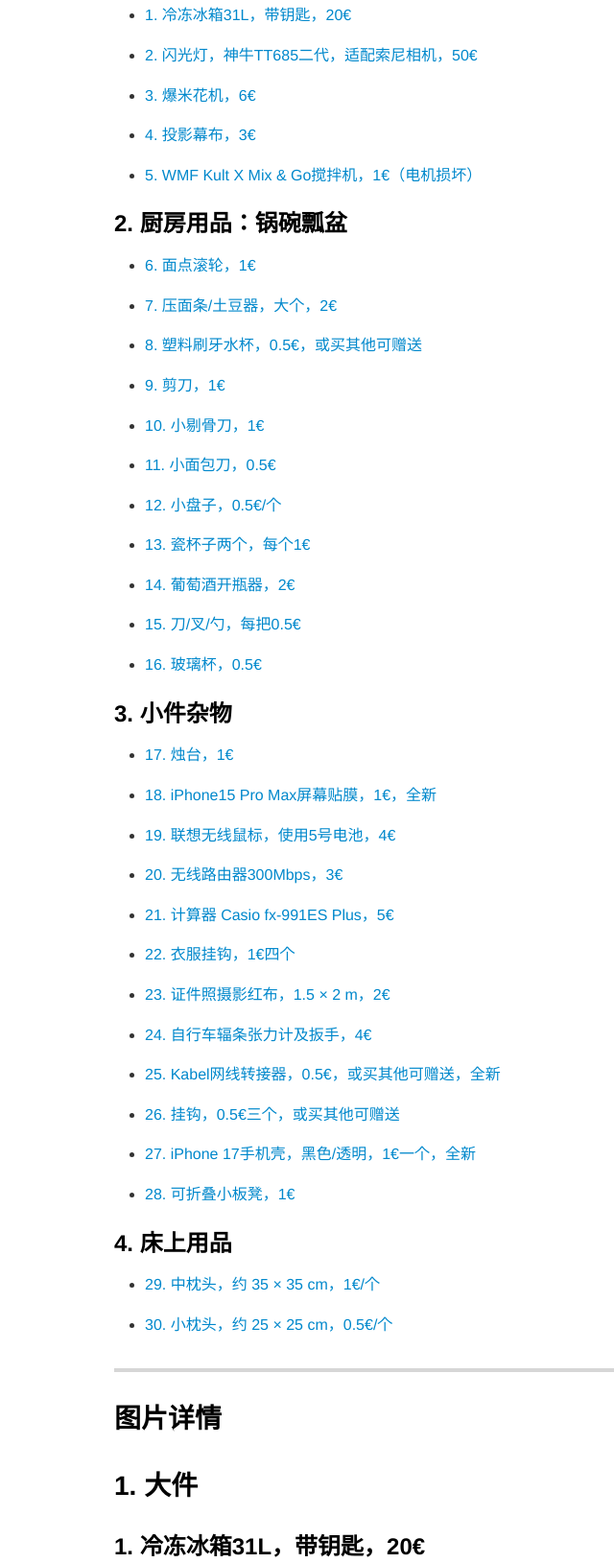
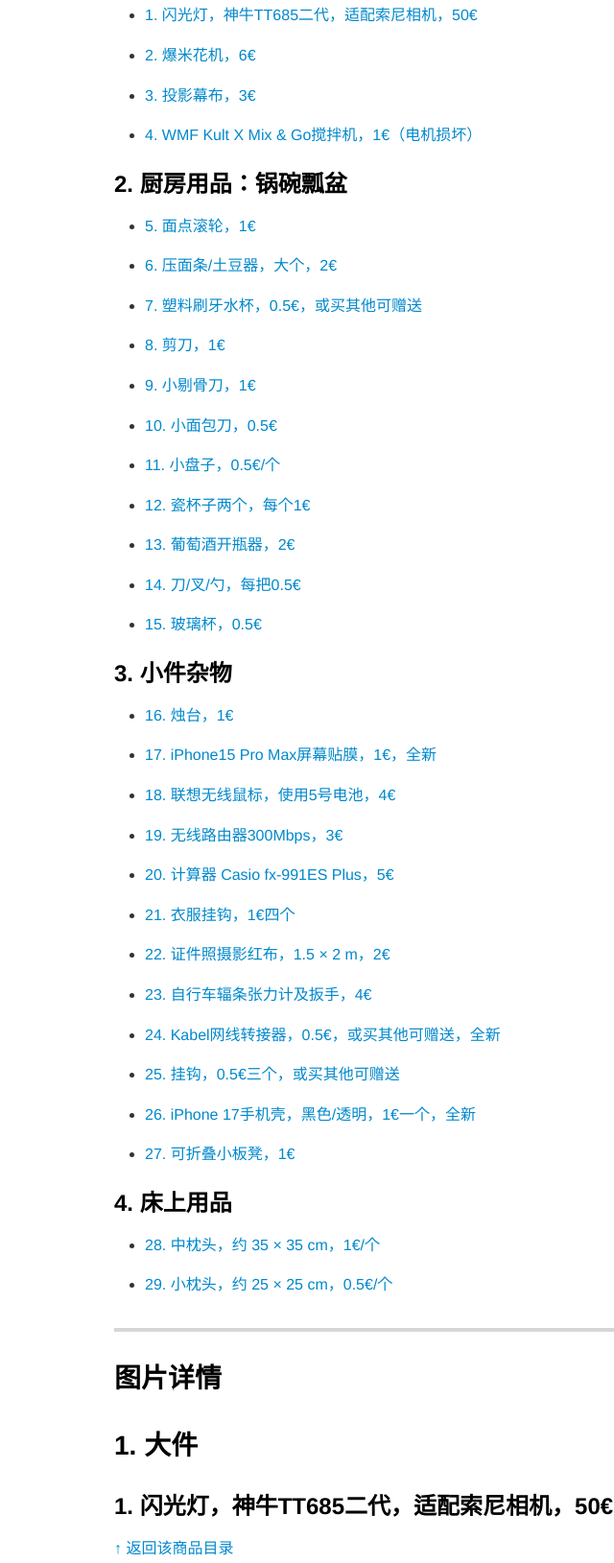
Before and after one commit to SYadda/syadda.github.io, a plain HTML site: page sell/index.html in a window 1280 px wide. Shown: the part 299-1928 px from the top of the page at 96% size, without its empty margins (96-736 px from the left). Drawn offline with Linux system fonts and the light colour scheme.

Commit message:
Remove freezer listing and unused photos, renumber sell catalog

```diff
--- a/sell/index.html
+++ b/sell/index.html
@@ -33,254 +33,245 @@
 <h3 id="1-大件">1. 大件 </h3>
 <p><a id="toc-item-01"></a></p>
 <ul>
-<li><a href="#item-01">1. 冷冻冰箱31L，带钥匙，20€</a></li>
+<li><a href="#item-01">1. 闪光灯，神牛TT685二代，适配索尼相机，50€</a></li>
 </ul>
 <p><a id="toc-item-02"></a></p>
 <ul>
-<li><a href="#item-02">2. 闪光灯，神牛TT685二代，适配索尼相机，50€</a></li>
+<li><a href="#item-02">2. 爆米花机，6€</a></li>
 </ul>
 <p><a id="toc-item-03"></a></p>
 <ul>
-<li><a href="#item-03">3. 爆米花机，6€</a></li>
+<li><a href="#item-03">3. 投影幕布，3€</a></li>
 </ul>
 <p><a id="toc-item-04"></a></p>
+<ul><li><a href="#item-04">4. WMF Kult X Mix &amp; Go搅拌机，1€（电机损坏）</a></li></ul>
+<h3 id="2-厨房用品锅碗瓢盆">2. 厨房用品：锅碗瓢盆 </h3>
+<p><a id="toc-item-05"></a></p>
 <ul>
-<li><a href="#item-04">4. 投影幕布，3€</a></li>
+<li><a href="#item-05">5. 面点滚轮，1€</a></li>
 </ul>
-<p><a id="toc-item-05"></a></p>
-<ul><li><a href="#item-05">5. WMF Kult X Mix &amp; Go搅拌机，1€（电机损坏）</a></li></ul>
-<h3 id="2-厨房用品锅碗瓢盆">2. 厨房用品：锅碗瓢盆 </h3>
 <p><a id="toc-item-06"></a></p>
 <ul>
-<li><a href="#item-06">6. 面点滚轮，1€</a></li>
+<li><a href="#item-06">6. 压面条/土豆器，大个，2€</a></li>
 </ul>
 <p><a id="toc-item-07"></a></p>
 <ul>
-<li><a href="#item-07">7. 压面条/土豆器，大个，2€</a></li>
+<li><a href="#item-07">7. 塑料刷牙水杯，0.5€，或买其他可赠送</a></li>
 </ul>
 <p><a id="toc-item-08"></a></p>
 <ul>
-<li><a href="#item-08">8. 塑料刷牙水杯，0.5€，或买其他可赠送</a></li>
+<li><a href="#item-08">8. 剪刀，1€</a></li>
 </ul>
 <p><a id="toc-item-09"></a></p>
 <ul>
-<li><a href="#item-09">9. 剪刀，1€</a></li>
+<li><a href="#item-09">9. 小剔骨刀，1€</a></li>
 </ul>
 <p><a id="toc-item-10"></a></p>
 <ul>
-<li><a href="#item-10">10. 小剔骨刀，1€</a></li>
+<li><a href="#item-10">10. 小面包刀，0.5€</a></li>
 </ul>
 <p><a id="toc-item-11"></a></p>
 <ul>
-<li><a href="#item-11">11. 小面包刀，0.5€</a></li>
+<li><a href="#item-11">11. 小盘子，0.5€/个</a></li>
 </ul>
 <p><a id="toc-item-12"></a></p>
 <ul>
-<li><a href="#item-12">12. 小盘子，0.5€/个</a></li>
+<li><a href="#item-12">12. 瓷杯子两个，每个1€</a></li>
 </ul>
 <p><a id="toc-item-13"></a></p>
 <ul>
-<li><a href="#item-13">13. 瓷杯子两个，每个1€</a></li>
+<li><a href="#item-13">13. 葡萄酒开瓶器，2€</a></li>
 </ul>
 <p><a id="toc-item-14"></a></p>
 <ul>
-<li><a href="#item-14">14. 葡萄酒开瓶器，2€</a></li>
+<li><a href="#item-14">14. 刀/叉/勺，每把0.5€</a></li>
 </ul>
 <p><a id="toc-item-15"></a></p>
 <ul>
-<li><a href="#item-15">15. 刀/叉/勺，每把0.5€</a></li>
+<li><a href="#item-15">15. 玻璃杯，0.5€</a></li>
 </ul>
+<h3 id="3-小件杂物">3. 小件杂物 </h3>
 <p><a id="toc-item-16"></a></p>
 <ul>
-<li><a href="#item-16">16. 玻璃杯，0.5€</a></li>
+<li><a href="#item-16">16. 烛台，1€</a></li>
 </ul>
-<h3 id="3-小件杂物">3. 小件杂物 </h3>
 <p><a id="toc-item-17"></a></p>
 <ul>
-<li><a href="#item-17">17. 烛台，1€</a></li>
+<li><a href="#item-17">17. iPhone15 Pro Max屏幕贴膜，1€，全新</a></li>
 </ul>
 <p><a id="toc-item-18"></a></p>
 <ul>
-<li><a href="#item-18">18. iPhone15 Pro Max屏幕贴膜，1€，全新</a></li>
+<li><a href="#item-18">18. 联想无线鼠标，使用5号电池，4€</a></li>
 </ul>
 <p><a id="toc-item-19"></a></p>
 <ul>
-<li><a href="#item-19">19. 联想无线鼠标，使用5号电池，4€</a></li>
+<li><a href="#item-19">19. 无线路由器300Mbps，3€</a></li>
 </ul>
 <p><a id="toc-item-20"></a></p>
 <ul>
-<li><a href="#item-20">20. 无线路由器300Mbps，3€</a></li>
+<li><a href="#item-20">20. 计算器 Casio fx-991ES Plus，5€</a></li>
 </ul>
 <p><a id="toc-item-21"></a></p>
 <ul>
-<li><a href="#item-21">21. 计算器 Casio fx-991ES Plus，5€</a></li>
+<li><a href="#item-21">21. 衣服挂钩，1€四个</a></li>
 </ul>
 <p><a id="toc-item-22"></a></p>
 <ul>
-<li><a href="#item-22">22. 衣服挂钩，1€四个</a></li>
+<li><a href="#item-22">22. 证件照摄影红布，1.5 × 2 m，2€</a></li>
 </ul>
 <p><a id="toc-item-23"></a></p>
 <ul>
-<li><a href="#item-23">23. 证件照摄影红布，1.5 × 2 m，2€</a></li>
+<li><a href="#item-23">23. 自行车辐条张力计及扳手，4€</a></li>
 </ul>
 <p><a id="toc-item-24"></a></p>
 <ul>
-<li><a href="#item-24">24. 自行车辐条张力计及扳手，4€</a></li>
+<li><a href="#item-24">24. Kabel网线转接器，0.5€，或买其他可赠送，全新</a></li>
 </ul>
 <p><a id="toc-item-25"></a></p>
 <ul>
-<li><a href="#item-25">25. Kabel网线转接器，0.5€，或买其他可赠送，全新</a></li>
+<li><a href="#item-25">25. 挂钩，0.5€三个，或买其他可赠送</a></li>
 </ul>
 <p><a id="toc-item-26"></a></p>
 <ul>
-<li><a href="#item-26">26. 挂钩，0.5€三个，或买其他可赠送</a></li>
+<li><a href="#item-26">26. iPhone 17手机壳，黑色/透明，1€一个，全新</a></li>
 </ul>
 <p><a id="toc-item-27"></a></p>
+<ul><li><a href="#item-27">27. 可折叠小板凳，1€</a></li></ul>
+<h3 id="4-床上用品">4. 床上用品 </h3>
+<p><a id="toc-item-28"></a></p>
 <ul>
-<li><a href="#item-27">27. iPhone 17手机壳，黑色/透明，1€一个，全新</a></li>
+<li><a href="#item-28">28. 中枕头，约 35 × 35 cm，1€/个</a></li>
 </ul>
-<p><a id="toc-item-28"></a></p>
-<ul><li><a href="#item-28">28. 可折叠小板凳，1€</a></li></ul>
-<h3 id="4-床上用品">4. 床上用品 </h3>
 <p><a id="toc-item-29"></a></p>
 <ul>
-<li><a href="#item-29">29. 中枕头，约 35 × 35 cm，1€/个</a></li>
-</ul>
-<p><a id="toc-item-30"></a></p>
-<ul>
-<li><a href="#item-29">30. 小枕头，约 25 × 25 cm，0.5€/个</a></li>
+<li><a href="#item-28">29. 小枕头，约 25 × 25 cm，0.5€/个</a></li>
 </ul>
 <hr>
 <h2 id="图片详情">图片详情 </h2>
 <h2 id="1-大件-1">1. 大件 </h2>
 <p><a id="item-01"></a></p>
-<h3 id="1-冷冻冰箱31l带钥匙30">1. 冷冻冰箱31L，带钥匙，20€ </h3>
+<h3 id="1-神牛TT685二代闪光灯">1. 闪光灯，神牛TT685二代，适配索尼相机，50€ </h3>
 <p><a href="#toc-item-01">↑ 返回该商品目录</a></p>
-<p><img src="IMG_7021.jpeg" alt="冷冻冰箱31L"></p>
-<p><img src="IMG_7022.jpeg" alt="冷冻冰箱31L"></p>
+<p><img src="IMG_7056.jpeg" alt="神牛TT685二代闪光灯"></p>
 <p><a id="item-02"></a></p>
-<h3 id="2-神牛TT685二代闪光灯">2. 闪光灯，神牛TT685二代，适配索尼相机，50€ </h3>
+<h3 id="2-爆米花机9">2. 爆米花机，6€ </h3>
 <p><a href="#toc-item-02">↑ 返回该商品目录</a></p>
-<p><img src="IMG_7056.jpeg" alt="神牛TT685二代闪光灯"></p>
+<p><img src="IMG_6835.jpeg" alt="爆米花机"></p>
 <p><a id="item-03"></a></p>
-<h3 id="3-爆米花机9">3. 爆米花机，6€ </h3>
+<h3 id="3-投影幕布3">3. 投影幕布，3€ </h3>
 <p><a href="#toc-item-03">↑ 返回该商品目录</a></p>
-<p><img src="IMG_6835.jpeg" alt="爆米花机"></p>
+<p><img src="IMG_6869.jpeg" alt="投影幕布"></p>
 <p><a id="item-04"></a></p>
-<h3 id="4-投影幕布3">4. 投影幕布，3€ </h3>
+<h3>4. WMF Kult X Mix &amp; Go搅拌机，1€（电机损坏）</h3>
 <p><a href="#toc-item-04">↑ 返回该商品目录</a></p>
-<p><img src="IMG_6869.jpeg" alt="投影幕布"></p>
-<p><a id="item-05"></a></p>
-<h3>5. WMF Kult X Mix &amp; Go搅拌机，1€（电机损坏）</h3>
-<p><a href="#toc-item-05">↑ 返回该商品目录</a></p>
 <p>因搅面糊导致电机损坏，外观一切正常。</p>
 <p><img src="wmf-kult-x-mix-go.jpg" alt="WMF Kult X Mix &amp; Go搅拌机"></p>
 <h2 id="2-厨房用品锅碗瓢盆-1">2. 厨房用品：锅碗瓢盆 </h2>
+<p><a id="item-05"></a></p>
+<h3 id="5-面点滚轮1">5. 面点滚轮，1€ </h3>
+<p><a href="#toc-item-05">↑ 返回该商品目录</a></p>
+<p><img src="IMG_6836.jpeg" alt="面点滚轮"></p>
 <p><a id="item-06"></a></p>
-<h3 id="6-面点滚轮1">6. 面点滚轮，1€ </h3>
+<h3 id="6-压面条土豆器大个2">6. 压面条/土豆器，大个，2€ </h3>
 <p><a href="#toc-item-06">↑ 返回该商品目录</a></p>
-<p><img src="IMG_6836.jpeg" alt="面点滚轮"></p>
+<p><img src="IMG_6837.jpeg" alt="压面条/土豆器"></p>
 <p><a id="item-07"></a></p>
-<h3 id="7-压面条土豆器大个2">7. 压面条/土豆器，大个，2€ </h3>
+<h3 id="7-塑料刷牙水杯05或买其他可赠送">7. 塑料刷牙水杯，0.5€，或买其他可赠送 </h3>
 <p><a href="#toc-item-07">↑ 返回该商品目录</a></p>
-<p><img src="IMG_6837.jpeg" alt="压面条/土豆器"></p>
+<p><img src="IMG_6840.jpeg" alt="塑料刷牙水杯"></p>
 <p><a id="item-08"></a></p>
-<h3 id="8-塑料刷牙水杯05或买其他可赠送">8. 塑料刷牙水杯，0.5€，或买其他可赠送 </h3>
+<h3 id="8-剪刀1">8. 剪刀，1€ </h3>
 <p><a href="#toc-item-08">↑ 返回该商品目录</a></p>
-<p><img src="IMG_6840.jpeg" alt="塑料刷牙水杯"></p>
+<p><img src="IMG_6841.jpeg" alt="剪刀"></p>
 <p><a id="item-09"></a></p>
-<h3 id="9-剪刀1">9. 剪刀，1€ </h3>
+<h3 id="9-小剔骨刀1">9. 小剔骨刀，1€ </h3>
 <p><a href="#toc-item-09">↑ 返回该商品目录</a></p>
-<p><img src="IMG_6841.jpeg" alt="剪刀"></p>
+<p><img src="IMG_6848.jpeg" alt="小剔骨刀"></p>
 <p><a id="item-10"></a></p>
-<h3 id="10-小剔骨刀1">10. 小剔骨刀，1€ </h3>
+<h3 id="10-小面包刀05">10. 小面包刀，0.5€ </h3>
 <p><a href="#toc-item-10">↑ 返回该商品目录</a></p>
-<p><img src="IMG_6848.jpeg" alt="小剔骨刀"></p>
+<p><img src="IMG_6839.jpeg" alt="小面包刀"></p>
 <p><a id="item-11"></a></p>
-<h3 id="11-小面包刀05">11. 小面包刀，0.5€ </h3>
+<h3 id="11-小盘子05个">11. 小盘子，0.5€/个 </h3>
 <p><a href="#toc-item-11">↑ 返回该商品目录</a></p>
-<p><img src="IMG_6839.jpeg" alt="小面包刀"></p>
-<p><a id="item-12"></a></p>
-<h3 id="12-小盘子05个">12. 小盘子，0.5€/个 </h3>
-<p><a href="#toc-item-12">↑ 返回该商品目录</a></p>
 <p><img src="IMG_6850.jpeg" alt="小盘子"></p>
 <p><img src="IMG_6863.jpeg" alt="小盘子"></p>
 <p><img src="IMG_6864.jpeg" alt="小盘子"></p>
-<p><a id="item-13"></a></p>
-<h3 id="13-瓷杯子两个每个1">13. 瓷杯子两个，每个1€ </h3>
-<p><a href="#toc-item-13">↑ 返回该商品目录</a></p>
+<p><a id="item-12"></a></p>
+<h3 id="12-瓷杯子两个每个1">12. 瓷杯子两个，每个1€ </h3>
+<p><a href="#toc-item-12">↑ 返回该商品目录</a></p>
 <p><img src="IMG_6853.jpeg" alt="瓷杯子两个"></p>
 <p><img src="IMG_6854.jpeg" alt="瓷杯子两个"></p>
+<p><a id="item-13"></a></p>
+<h3 id="13-葡萄酒开瓶器2">13. 葡萄酒开瓶器，2€ </h3>
+<p><a href="#toc-item-13">↑ 返回该商品目录</a></p>
+<p><img src="IMG_6860.jpeg" alt="葡萄酒开瓶器"></p>
 <p><a id="item-14"></a></p>
-<h3 id="14-葡萄酒开瓶器2">14. 葡萄酒开瓶器，2€ </h3>
+<h3 id="14-刀叉勺每把05">14. 刀/叉/勺，每把0.5€ </h3>
 <p><a href="#toc-item-14">↑ 返回该商品目录</a></p>
-<p><img src="IMG_6860.jpeg" alt="葡萄酒开瓶器"></p>
-<p><a id="item-15"></a></p>
-<h3 id="15-刀叉勺每把05">15. 刀/叉/勺，每把0.5€ </h3>
-<p><a href="#toc-item-15">↑ 返回该商品目录</a></p>
 <p>第一排左起第1，2，5个已出；第二排左起第3个已出</p>
 <p><img src="IMG_6862.jpeg" alt="刀/叉/勺"></p>
-<p><a id="item-16"></a></p>
-<h3 id="16-玻璃杯05">16. 玻璃杯，0.5€ </h3>
-<p><a href="#toc-item-16">↑ 返回该商品目录</a></p>
+<p><a id="item-15"></a></p>
+<h3 id="15-玻璃杯05">15. 玻璃杯，0.5€ </h3>
+<p><a href="#toc-item-15">↑ 返回该商品目录</a></p>
 <p><img src="IMG_6865.jpeg" alt="玻璃杯"></p>
 <h2 id="3-小件杂物-1">3. 小件杂物 </h2>
+<p><a id="item-16"></a></p>
+<h3 id="16-烛台1">16. 烛台，1€ </h3>
+<p><a href="#toc-item-16">↑ 返回该商品目录</a></p>
+<p><img src="IMG_6838.jpeg" alt="烛台"></p>
 <p><a id="item-17"></a></p>
-<h3 id="17-烛台1">17. 烛台，1€ </h3>
+<h3 id="17-iphone15-pro-max屏幕贴膜1全新">17. iPhone15 Pro Max屏幕贴膜，1€，全新 </h3>
 <p><a href="#toc-item-17">↑ 返回该商品目录</a></p>
-<p><img src="IMG_6838.jpeg" alt="烛台"></p>
+<p><img src="IMG_6810.jpeg" alt="iPhone15 Pro Max屏幕贴膜"></p>
 <p><a id="item-18"></a></p>
-<h3 id="18-iphone15-pro-max屏幕贴膜1全新">18. iPhone15 Pro Max屏幕贴膜，1€，全新 </h3>
+<h3 id="18-联想无线鼠标使用5号电池4">18. 联想无线鼠标，使用5号电池，4€ </h3>
 <p><a href="#toc-item-18">↑ 返回该商品目录</a></p>
-<p><img src="IMG_6810.jpeg" alt="iPhone15 Pro Max屏幕贴膜"></p>
-<p><a id="item-19"></a></p>
-<h3 id="19-联想无线鼠标使用5号电池4">19. 联想无线鼠标，使用5号电池，4€ </h3>
-<p><a href="#toc-item-19">↑ 返回该商品目录</a></p>
 <p><img src="IMG_6813.jpeg" alt="联想无线鼠标"></p>
 <p><img src="IMG_6814.jpeg" alt="联想无线鼠标"></p>
+<p><a id="item-19"></a></p>
+<h3 id="19-无线路由器300mbps3">19. 无线路由器300Mbps，3€ </h3>
+<p><a href="#toc-item-19">↑ 返回该商品目录</a></p>
+<p><img src="IMG_6894.jpeg" alt="无线路由器300Mbps"></p>
 <p><a id="item-20"></a></p>
-<h3 id="20-无线路由器300mbps3">20. 无线路由器300Mbps，3€ </h3>
+<h3 id="20-计算器-casio-fx-991es-plus5">20. 计算器 Casio fx-991ES Plus，5€ </h3>
 <p><a href="#toc-item-20">↑ 返回该商品目录</a></p>
-<p><img src="IMG_6894.jpeg" alt="无线路由器300Mbps"></p>
+<p><img src="IMG_6816.jpeg" alt="计算器 Casio fx-991ES Plus"></p>
 <p><a id="item-21"></a></p>
-<h3 id="21-计算器-casio-fx-991es-plus5">21. 计算器 Casio fx-991ES Plus，5€ </h3>
+<h3 id="21-衣服挂钩1四个">21. 衣服挂钩，1€四个 </h3>
 <p><a href="#toc-item-21">↑ 返回该商品目录</a></p>
-<p><img src="IMG_6816.jpeg" alt="计算器 Casio fx-991ES Plus"></p>
+<p><img src="IMG_6818.jpeg" alt="衣服挂钩"></p>
 <p><a id="item-22"></a></p>
-<h3 id="22-衣服挂钩1四个">22. 衣服挂钩，1€四个 </h3>
+<h3 id="22-证件照摄影红布15--2-m2">22. 证件照摄影红布，1.5 × 2 m，2€ </h3>
 <p><a href="#toc-item-22">↑ 返回该商品目录</a></p>
-<p><img src="IMG_6818.jpeg" alt="衣服挂钩"></p>
+<p><img src="IMG_6823.jpeg" alt="证件照摄影红布"></p>
 <p><a id="item-23"></a></p>
-<h3 id="23-证件照摄影红布15--2-m2">23. 证件照摄影红布，1.5 × 2 m，2€ </h3>
+<h3 id="23-自行车辐条张力计及扳手4">23. 自行车辐条张力计及扳手，4€ </h3>
 <p><a href="#toc-item-23">↑ 返回该商品目录</a></p>
-<p><img src="IMG_6823.jpeg" alt="证件照摄影红布"></p>
+<p><img src="IMG_6826.jpeg" alt="自行车辐条张力计及扳手"></p>
 <p><a id="item-24"></a></p>
-<h3 id="24-自行车辐条张力计及扳手4">24. 自行车辐条张力计及扳手，4€ </h3>
+<h3 id="24-kabel网线转接器05或买其他可赠送全新">24. Kabel网线转接器，0.5€，或买其他可赠送，全新 </h3>
 <p><a href="#toc-item-24">↑ 返回该商品目录</a></p>
-<p><img src="IMG_6826.jpeg" alt="自行车辐条张力计及扳手"></p>
+<p><img src="IMG_6829.jpeg" alt="Kabel网线转接器"></p>
 <p><a id="item-25"></a></p>
-<h3 id="25-kabel网线转接器05或买其他可赠送全新">25. Kabel网线转接器，0.5€，或买其他可赠送，全新 </h3>
+<h3 id="25-挂钩05三个或买其他可赠送">25. 挂钩，0.5€三个，或买其他可赠送 </h3>
 <p><a href="#toc-item-25">↑ 返回该商品目录</a></p>
-<p><img src="IMG_6829.jpeg" alt="Kabel网线转接器"></p>
+<p><img src="IMG_6831.jpeg" alt="挂钩"></p>
 <p><a id="item-26"></a></p>
-<h3 id="26-挂钩05三个或买其他可赠送">26. 挂钩，0.5€三个，或买其他可赠送 </h3>
+<h3 id="26-iphone-17手机壳黑色透明1一个全新">26. iPhone 17手机壳，黑色/透明，1€一个，全新 </h3>
 <p><a href="#toc-item-26">↑ 返回该商品目录</a></p>
-<p><img src="IMG_6831.jpeg" alt="挂钩"></p>
+<p><img src="IMG_6832.jpeg" alt="iPhone 17手机壳"></p>
 <p><a id="item-27"></a></p>
-<h3 id="27-iphone-17手机壳黑色透明1一个全新">27. iPhone 17手机壳，黑色/透明，1€一个，全新 </h3>
+<h3>27. 可折叠小板凳，1€</h3>
 <p><a href="#toc-item-27">↑ 返回该商品目录</a></p>
-<p><img src="IMG_6832.jpeg" alt="iPhone 17手机壳"></p>
-<p><a id="item-28"></a></p>
-<h3>28. 可折叠小板凳，1€</h3>
-<p><a href="#toc-item-28">↑ 返回该商品目录</a></p>
 <p><img src="folding-stool.jpg" alt="可折叠小板凳"></p>
 <h2 id="4-床上用品-1">4. 床上用品 </h2>
-<p><a id="item-29"></a></p>
-<h3 id="29-中枕头约-35--35-cm1个">29. 中枕头，约 35 × 35 cm，1€/个 </h3>
+<p><a id="item-28"></a></p>
+<h3 id="28-中枕头约-35--35-cm1个">28. 中枕头，约 35 × 35 cm，1€/个 </h3>
 <p>仅剩右下角两个红色的</p>
-<h3 id="30-小枕头约-25--25-cm05个">30. 小枕头，约 25 × 25 cm，0.5€/个 </h3>
+<h3 id="29-小枕头约-25--25-cm05个">29. 小枕头，约 25 × 25 cm，0.5€/个 </h3>
 <p>左上角的两个</p>
-<p><a href="#toc-item-29">↑ 返回该商品目录</a></p>
+<p><a href="#toc-item-28">↑ 返回该商品目录</a></p>
 <p><img src="IMG_6255.jpeg" alt="中、小枕头合照"></p>
 
       </div>
```
Also changed, not shown: sell/IMG_7021.jpeg (deleted), sell/IMG_7022.jpeg (deleted), 1 other file.
